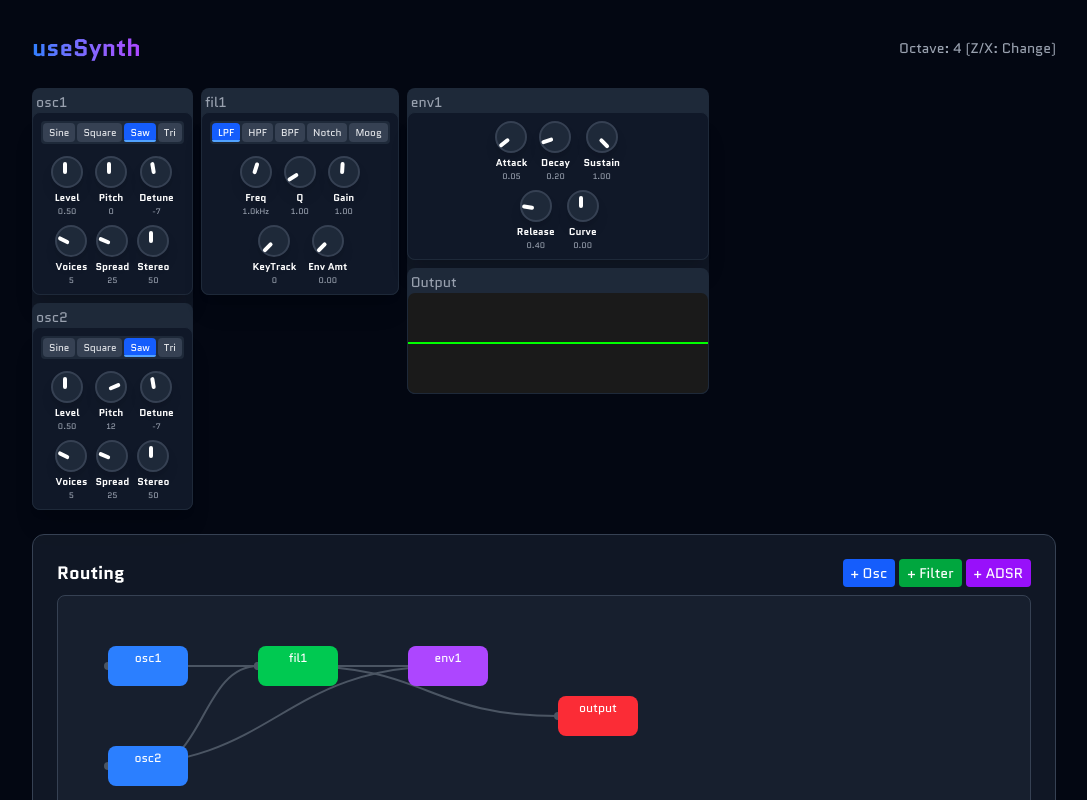
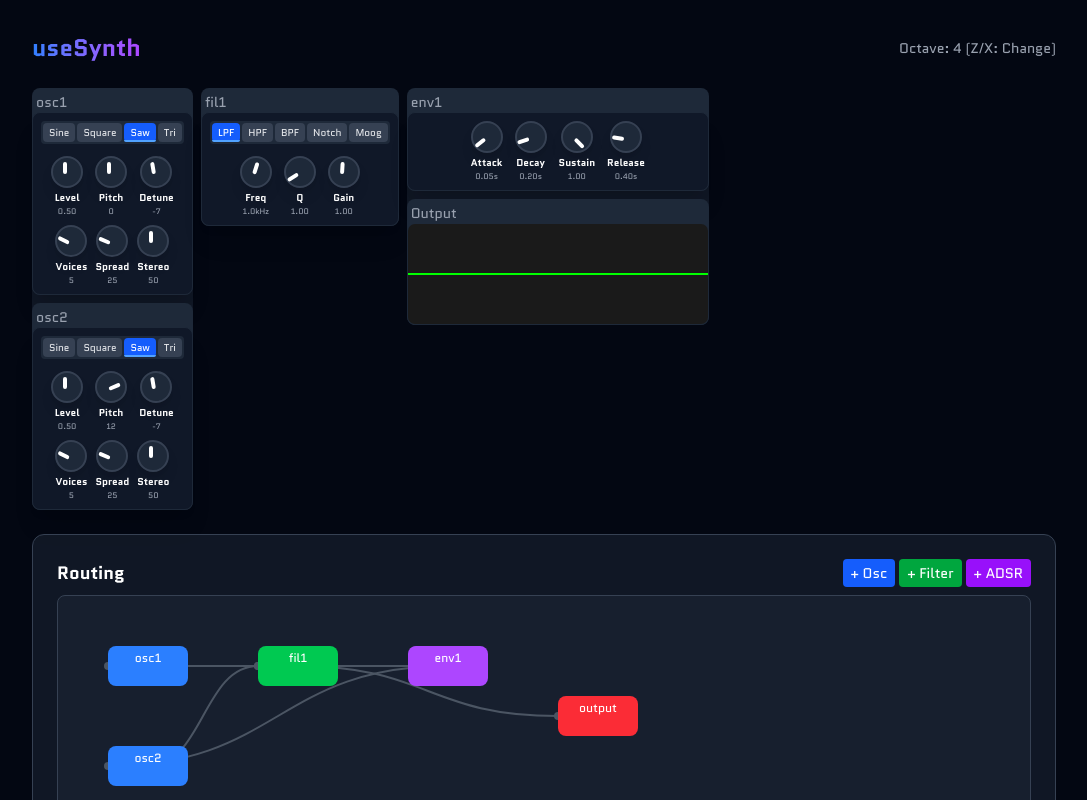
Before and after one commit to nexo-tech/use-synth, a Next.js app in the folder packages/example-app/: page / in a window 1280 px wide. Shown: the top 800 px of the page, without its empty margins (96-1183 px from the left). Built offline with nearby package versions, Linux system fonts and the light colour scheme.

Commit message:
udpdate ui layouts

```diff
--- a/packages/example-app/app/components/Envelope.tsx
+++ b/packages/example-app/app/components/Envelope.tsx
@@ -1,42 +1,32 @@
 import React from 'react';
+import { EnvelopeConfig } from '../page';
 import { Knob } from './Knob';
 
 interface EnvelopeProps {
-  config: {
-    attack: number;
-    decay: number;
-    sustain: number;
-    release: number;
-    curvature?: number;
-  };
-  onConfigChange: (config: any) => void;
+  config: EnvelopeConfig;
+  onConfigChange: (newConfig: Partial<EnvelopeConfig>) => void;
 }
 
-export const Envelope: React.FC<EnvelopeProps> = ({ config, onConfigChange }) => {
+export function Envelope({ config, onConfigChange }: EnvelopeProps) {
   const handleAttackChange = (attack: number) => {
-    onConfigChange({ ...config, attack });
+    onConfigChange({ attack });
   };
 
   const handleDecayChange = (decay: number) => {
-    onConfigChange({ ...config, decay });
+    onConfigChange({ decay });
   };
 
   const handleSustainChange = (sustain: number) => {
-    onConfigChange({ ...config, sustain });
+    onConfigChange({ sustain });
   };
 
   const handleReleaseChange = (release: number) => {
-    onConfigChange({ ...config, release });
-  };
-
-  const handleCurvatureChange = (curvature: number) => {
-    onConfigChange({ ...config, curvature });
+    onConfigChange({ release });
   };
 
   return (
     <div className="bg-gray-900 p-2 rounded-lg shadow-xl border border-gray-800">
-      <div className="flex flex-col items-center">
-        <div className="flex justify-center gap-3">
+      <div className="flex flex-row justify-center gap-3">
         <Knob
           label="Attack"
           value={config.attack}
@@ -45,6 +35,7 @@ export const Envelope: React.FC<EnvelopeProps> = ({ config, onConfigChange }) =>
           step={0.001}
           size="sm"
           onChange={handleAttackChange}
+          formatLabel={(value) => value.toFixed(2) + 's'}
         />
 
         <Knob
@@ -55,6 +46,7 @@ export const Envelope: React.FC<EnvelopeProps> = ({ config, onConfigChange }) =>
           step={0.001}
           size="sm"
           onChange={handleDecayChange}
+          formatLabel={(value) => value.toFixed(2) + 's'}
         />
 
         <Knob
@@ -65,10 +57,9 @@ export const Envelope: React.FC<EnvelopeProps> = ({ config, onConfigChange }) =>
           step={0.01}
           size="sm"
           onChange={handleSustainChange}
+          formatLabel={(value) => value.toFixed(2)}
         />
-        </div>
 
-        <div className="flex justify-center gap-3 mt-2">
         <Knob
           label="Release"
           value={config.release}
@@ -77,21 +68,9 @@ export const Envelope: React.FC<EnvelopeProps> = ({ config, onConfigChange }) =>
           step={0.001}
           size="sm"
           onChange={handleReleaseChange}
-          />
-
-          <Knob
-            label="Curve"
-            value={config.curvature || 0}
-            min={-1}
-            max={1}
-            step={0.01}
-            size="sm"
-            onChange={handleCurvatureChange}
+          formatLabel={(value) => value.toFixed(2) + 's'}
         />
       </div>
     </div>
-    </div>
   );
-};
-
-export default Envelope;
+}
--- a/packages/example-app/app/components/Filter.tsx
+++ b/packages/example-app/app/components/Filter.tsx
@@ -44,8 +44,6 @@ interface FilterProps {
     frequency?: number;
     Q?: number;
     gain?: number;
-    keytrack?: number;
-    envAmount?: number;
   };
   onConfigChange: (config: any) => void;
 }
@@ -96,14 +94,6 @@ export const Filter: React.FC<FilterProps> = ({ config, onConfigChange }) => {
     onConfigChange({ ...config, gain });
   };
 
-  const handleKeytrackChange = (keytrack: number) => {
-    onConfigChange({ ...config, keytrack });
-  };
-
-  const handleEnvAmountChange = (envAmount: number) => {
-    onConfigChange({ ...config, envAmount });
-  };
-
   return (
     <div className="bg-gray-900 p-2 rounded-lg shadow-xl border border-gray-800">
       <div className="flex flex-col items-center">
@@ -141,28 +131,6 @@ export const Filter: React.FC<FilterProps> = ({ config, onConfigChange }) => {
             onChange={handleGainChange}
           />
         </div>
-
-        <div className="flex justify-center gap-3 mt-2">
-          <Knob
-            label="KeyTrack"
-            value={config.keytrack ?? 0}
-            min={0}
-            max={100}
-            step={1}
-            size="sm"
-            onChange={handleKeytrackChange}
-          />
-
-          <Knob
-            label="Env Amt"
-            value={config.envAmount ?? 0}
-            min={0}
-            max={1}
-            step={0.01}
-            size="sm"
-            onChange={handleEnvAmountChange}
-          />
-        </div>
       </div>
     </div>
   );
--- a/packages/example-app/app/page.tsx
+++ b/packages/example-app/app/page.tsx
@@ -330,8 +330,6 @@ export interface FilterConfig {
   frequency?: number;
   Q?: number;
   gain?: number;
-  keytrack?: number;
-  envAmount?: number;
 }
 
 class MasterGain implements AudioEngineNode {
@@ -405,12 +403,17 @@ class OscillatorEngineNode implements AudioEngineNode {
   instances: Map<string, OscillatorEngineNodeInstance> = new Map();
   config: OscillatorConfig;
   outputs: AudioEngineNode[] = [];
+  inputs: AudioEngineNode[] = [];
   private nextInstanceId = 0;
 
   static nextID = 0;
 
   setOutput(node: AudioEngineNode) {
     this.outputs.push(node);
+  }
+
+  setInput(node: AudioEngineNode) {
+    this.inputs.push(node);
   }
 
   handleInputAudio(_: AudioNode) {
@@ -438,8 +441,8 @@ class OscillatorEngineNode implements AudioEngineNode {
 
     instance.updateLevel(this.config.level ?? 1);
 
-    // Find connected envelope
-    const envelope = this.outputs.find(node => node.type === 'adsr') as ADSREnvelope | undefined;
+    // Find connected envelope in inputs
+    const envelope = this.inputs.find(node => node.type === 'adsr') as ADSREnvelope | undefined;
     if (envelope) {
       console.log(`[Osc ${this.id}] Applying envelope ${envelope.id}`);
       envelope.handleStartNode(instance.adsrGain);
@@ -450,9 +453,7 @@ class OscillatorEngineNode implements AudioEngineNode {
 
     // hook this voice into the master output
     this.outputs.forEach((node) => {
-      if (node.type !== 'adsr') { // Don't connect to envelope directly
-        node.handleInputAudio(instance.masterGain);
-      }
+      node.handleInputAudio(instance.masterGain);
     });
 
     return instanceId;
@@ -467,7 +468,7 @@ class OscillatorEngineNode implements AudioEngineNode {
     }
 
     const now = this.engine.context.currentTime;
-    const envelope = this.outputs.find(node => node.type === 'adsr') as ADSREnvelope | undefined;
+    const envelope = this.inputs.find(node => node.type === 'adsr') as ADSREnvelope | undefined;
     const releaseTime = envelope?.config.release ?? 0;
 
     if (envelope) {
@@ -712,7 +713,13 @@ class Engine2 {
       const toNode = this.components.get(connection.to);
 
       if (fromNode && toNode) {
-        fromNode.setOutput(toNode);
+        if (fromNode.type === 'adsr' && toNode.type === 'oscillator') {
+          // For envelope to oscillator connections, set the envelope as input
+          (toNode as OscillatorEngineNode).setInput(fromNode);
+        } else {
+          // For all other connections, use normal output routing
+          fromNode.setOutput(toNode);
+        }
         console.log(`[Engine] Successfully connected ${connection.from} -> ${connection.to}`);
       } else {
         console.error(`[Engine] Failed to connect ${connection.from} -> ${connection.to}`, {
@@ -753,8 +760,6 @@ const baseConfig: UseSynthConfig = {
         frequency: 1000,
         Q: 1,
         gain: 1,
-        keytrack: 0,
-        envAmount: 0,
       },
     },
     effects: {},
```
Lines whose indentation alone changed are shown as unchanged.
